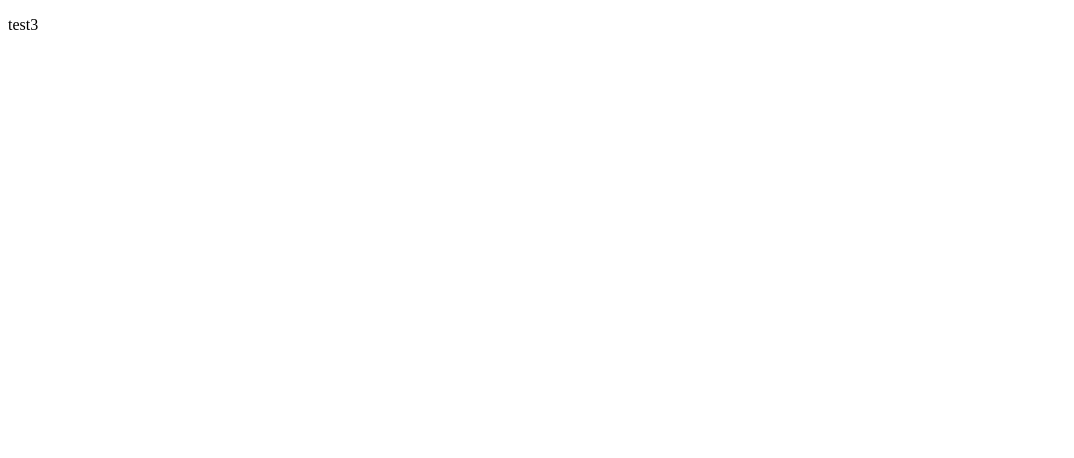
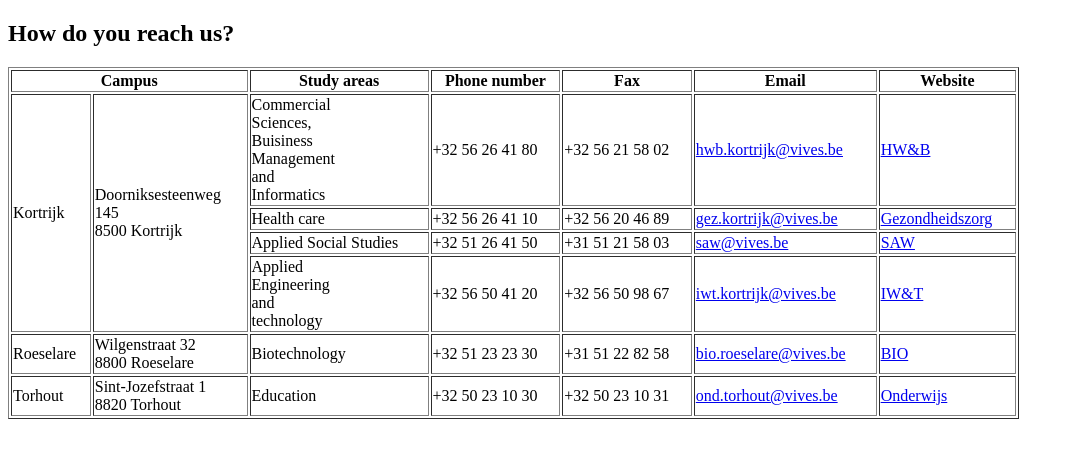
Before and after one commit to AaronVives/AaronVives.github.io, a plain HTML site: page Labo3/Opleidingsaanbod/index.html in a window 1280 px wide. Shown: the whole page, without its empty margins (0-1074 px from the left). Drawn offline with Linux system fonts and the light colour scheme.

Commit message:
contact form

```diff
--- a/Labo3/Opleidingsaanbod/index.html
+++ b/Labo3/Opleidingsaanbod/index.html
@@ -3,5 +3,73 @@
 <head>
     <meta charset="UTF-8">
     <title>Opleidingsaanbod</title>
-    <p> test3</p>
 </head>
+<body>
+  <header>
+        <h2>How do you reach us?</h2>
+  </header>
+
+<table border="1%" width ="80%" >
+    <thead>
+    <tr>
+        <th colspan="2">Campus</th>
+        <th>Study areas</th>
+        <th>Phone number</th>
+        <th>Fax</th>
+        <th>Email</th>
+        <th>Website</th>
+    </tr>
+    </thead>
+    <tbody>
+    <tr>
+        <td rowspan="4">Kortrijk</td>
+        <td rowspan="4">Doorniksesteenweg<br>145<br>8500 Kortrijk</td>
+        <td>Commercial<br>Sciences,<br>Buisiness<br>Management<br>and<br>Informatics</td>
+        <td>+32 56 26 41 80</td>
+        <td>+32 56 21 58 02</td>
+        <td><a href="mailto:hwb.kortrijk@vives.be">hwb.kortrijk@vives.be</a></td>
+        <td><a href="https://www.vives.be/nl/handelswetenschappen-en-bedrijfskunde">HW&amp;B</a></td>
+    </tr>
+    <tr>
+        <td>Health care</td>
+        <td>+32 56 26 41 10</td>
+        <td>+32 56 20 46 89</td>
+        <td><a href="mailto:gez.kortrijk@vives.be">gez.kortrijk@vives.be</a></td>
+        <td><a href="https://www.vives.be/nl/gezondheidszorg">Gezondheidszorg</a></td>
+    </tr>
+    <tr>
+        <td>Applied Social Studies</td>
+        <td>+32 51 26 41 50</td>
+        <td>+31 51 21 58 03</td>
+        <td><a href="mailto:saw@vives.be">saw@vives.be</a></td>
+        <td><a href="https://www.vives.be/nl/sociaal-agogisch-werk">SAW</a></td>
+    </tr>
+    <tr>
+        <td>Applied<br>Engineering<br>and<br>technology</td>
+        <td>+32 56 50 41 20</td>
+        <td>+32 56 50 98 67</td>
+        <td><a href="mailto:iwt.kortrijk@vives.be">iwt.kortrijk@vives.be</a></td>
+        <td><a href="https://www.vives.be/nl/technology">IW&amp;T</a></td>
+    </tr>
+    <tr>
+        <td>Roeselare</td>
+        <td>Wilgenstraat 32<br>8800 Roeselare</td>
+        <td>Biotechnology</td>
+        <td>+32 51 23 23 30</td>
+        <td>+31 51 22 82 58</td>
+        <td><a href="mailto:bio.roeselare@vives.be">bio.roeselare@vives.be</a></td>
+        <td><a href="https://www.vives.be/nl/biotechniek">BIO</a></td>
+    </tr>
+    <tr>
+        <td>Torhout</td>
+        <td>Sint-Jozefstraat 1<br>8820 Torhout</td>
+        <td>Education</td>
+        <td>+32 50 23 10 30</td>
+        <td>+32 50 23 10 31</td>
+        <td><a href="mailto:ond.torhout@vives.be">ond.torhout@vives.be</a></td>
+        <td><a href="https://www.vives.be/nl/onderwijs">Onderwijs</a></td>
+    </tr>
+    </tbody>
+</table>
+
+</body>
```
